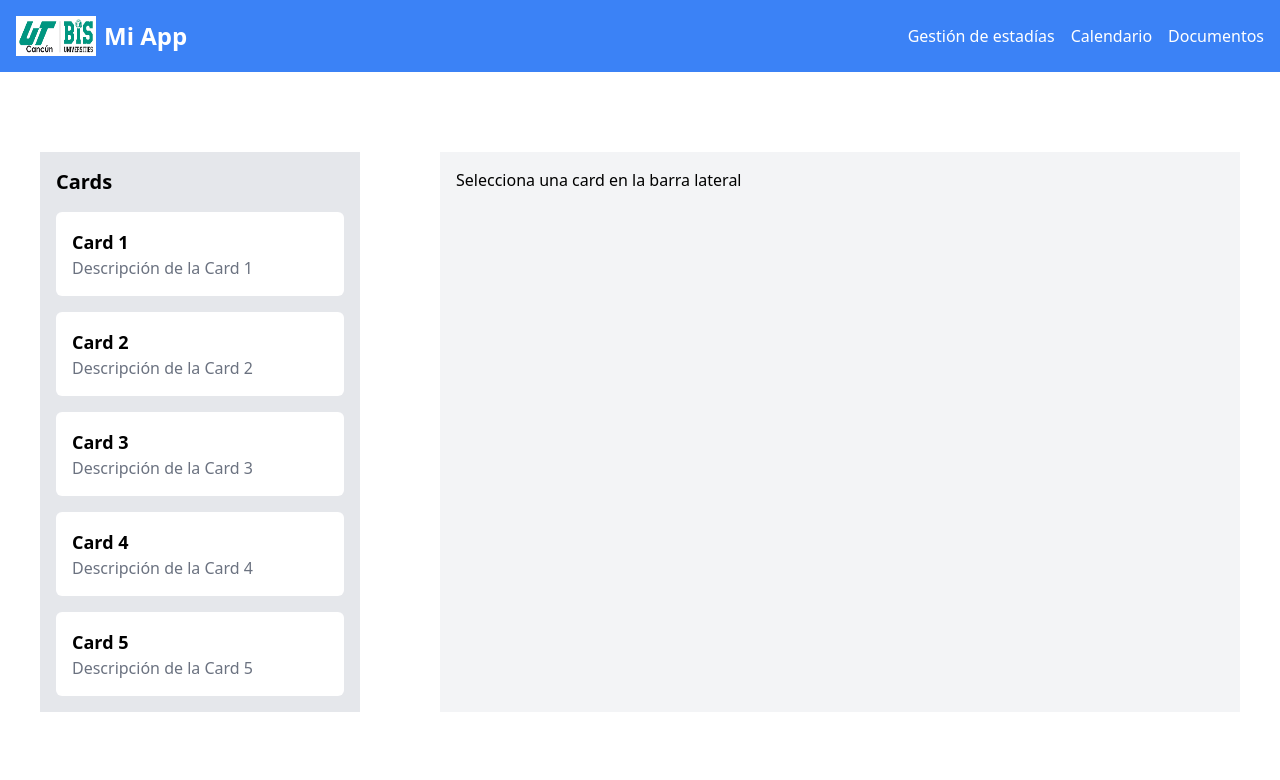
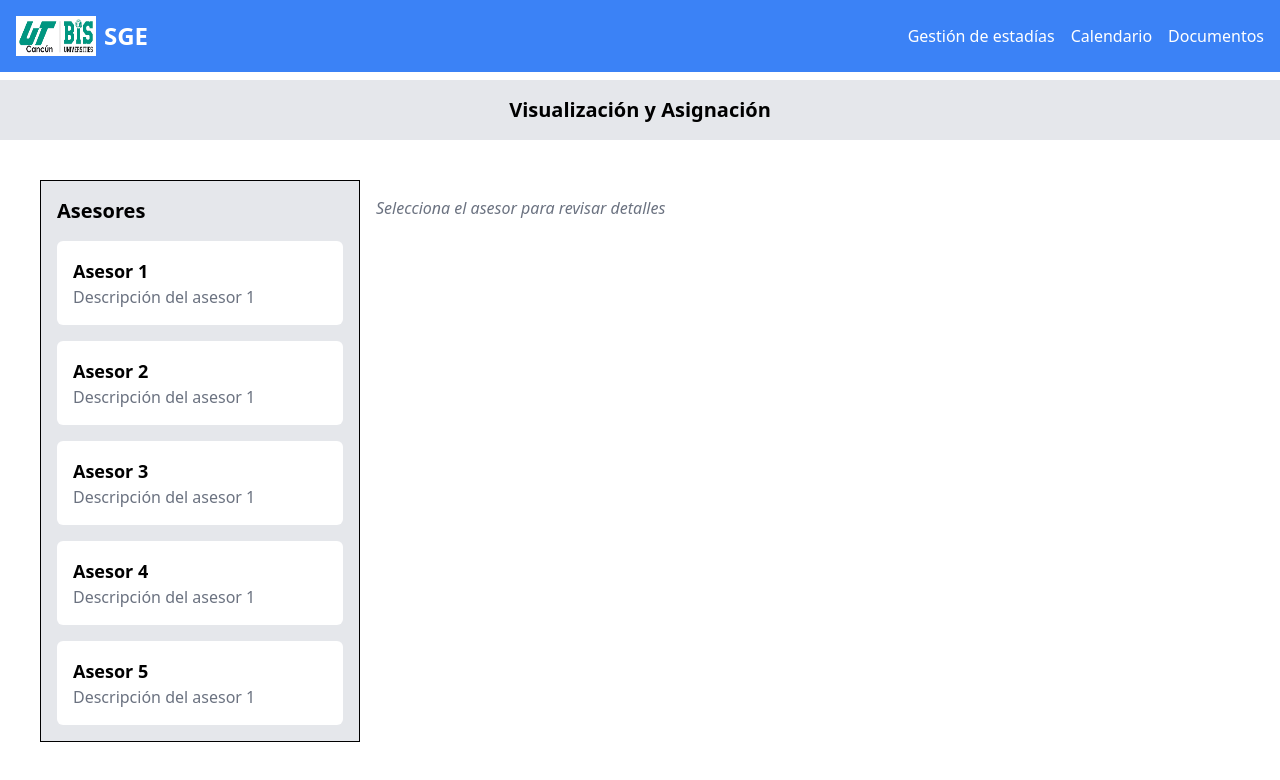
Before and after one commit to Tommoko3ds/maquetado_siu, a React (Create React App) app: page /asesoresEstudiantes in a window 1280 px wide. Shown: the top 780 px of the page. Built offline with nearby package versions, Linux system fonts and the light colour scheme.

Commit message:
Subir vista de presidente. Asesores y estudiantes 2

```diff
--- a/src/App.js
+++ b/src/App.js
@@ -8,11 +8,11 @@ const App = () => {
   const [selectedCard, setSelectedCard] = useState(null);
 
   const cards = [
-    { id: 1, title: 'Card 1', description: 'Descripción de la Card 1' },
-    { id: 2, title: 'Card 2', description: 'Descripción de la Card 2' },
-    { id: 3, title: 'Card 3', description: 'Descripción de la Card 3' },
-    { id: 4, title: 'Card 4', description: 'Descripción de la Card 4' },
-    { id: 5, title: 'Card 5', description: 'Descripción de la Card 5' },
+    { id: 1, title: 'Asesor 1', description: 'Descripción del asesor 1' },
+    { id: 2, title: 'Asesor 2', description: 'Descripción del asesor 1' },
+    { id: 3, title: 'Asesor 3', description: 'Descripción del asesor 1' },
+    { id: 4, title: 'Asesor 4', description: 'Descripción del asesor 1' },
+    { id: 5, title: 'Asesor 5', description: 'Descripción del asesor 1' },
     // Agrega más cards según tus necesidades
   ];
 
@@ -21,10 +21,21 @@ const App = () => {
   };
 
   return (
-    <div>
+    <div className="flex flex-col">
+      {/* NavBar */}
       <NavBar />
-      <div className="flex mt-20">
+
+      {/* Descripción en la página principal */}
+      <p className="bg-gray-200 p-4 mb-10 mt-2 text-center text-xl font-bold">
+        Visualización y Asignación
+      </p>
+
+      {/* Contenedor principal con Sidebar y CardInfo */}
+      <div className="flex">
+        {/* Sidebar */}
         <Sidebar cards={cards} onSelectCard={handleSelectCard} />
+
+        {/* CardInfo */}
         <CardInfo selectedCard={selectedCard} />
       </div>
     </div>
--- a/src/componentes/CardInfo.jsx
+++ b/src/componentes/CardInfo.jsx
@@ -3,15 +3,14 @@ import React from 'react';
 
 const CardInfo = ({ selectedCard }) => {
   return (
-    <div className="p-4 ml-20 mb-10 mr-10 bg-gray-100 flex-1">
+    <div className="flex-1 p-4">
       {selectedCard ? (
-        <div>
-          <h2 className="text-xl font-bold mb-4">{selectedCard.title}</h2>
+        <div className="bg-white p-4 border border-black">
+          <h2 className="text-xl font-bold mb-2">{selectedCard.title}</h2>
           <p>{selectedCard.description}</p>
-          {/* Agrega más detalles según tus necesidades */}
         </div>
       ) : (
-        <p>Selecciona una card en la barra lateral</p>
+        <p className="italic text-gray-500">Selecciona el asesor para revisar detalles</p>
       )}
     </div>
   );
--- a/src/componentes/NavBar.jsx
+++ b/src/componentes/NavBar.jsx
@@ -9,7 +9,7 @@ const NavBar = () => {
         alt="Logo"
         className="h-10 w-20 mr-2"
       />
-      <h1 className="text-2xl font-bold">Mi App</h1>
+      <h1 className="text-2xl font-bold">SGE</h1>
 
       {/* Secciones adicionales */}
       <div className="ml-auto flex space-x-4">
--- a/src/componentes/Sidebar.jsx
+++ b/src/componentes/Sidebar.jsx
@@ -3,8 +3,8 @@ import React from 'react';
 
 const Sidebar = ({ cards, onSelectCard }) => {
   return (
-    <div className="bg-gray-200 p-4 w-1/4 mb-10 ml-10"> {/* Agrega las clases 'mb-4' y 'ml-4' */}
-      <h2 className="text-xl font-bold mb-4">Cards</h2>
+    <div className="bg-gray-200 p-4 w-1/4 mb-10 ml-10 border border-black"> {/* Agrega las clases 'mb-4' y 'ml-4' */}
+      <h2 className="text-xl font-bold mb-4">Asesores</h2>
 
       <div className="space-y-4">
         {cards.map((card) => (
```
